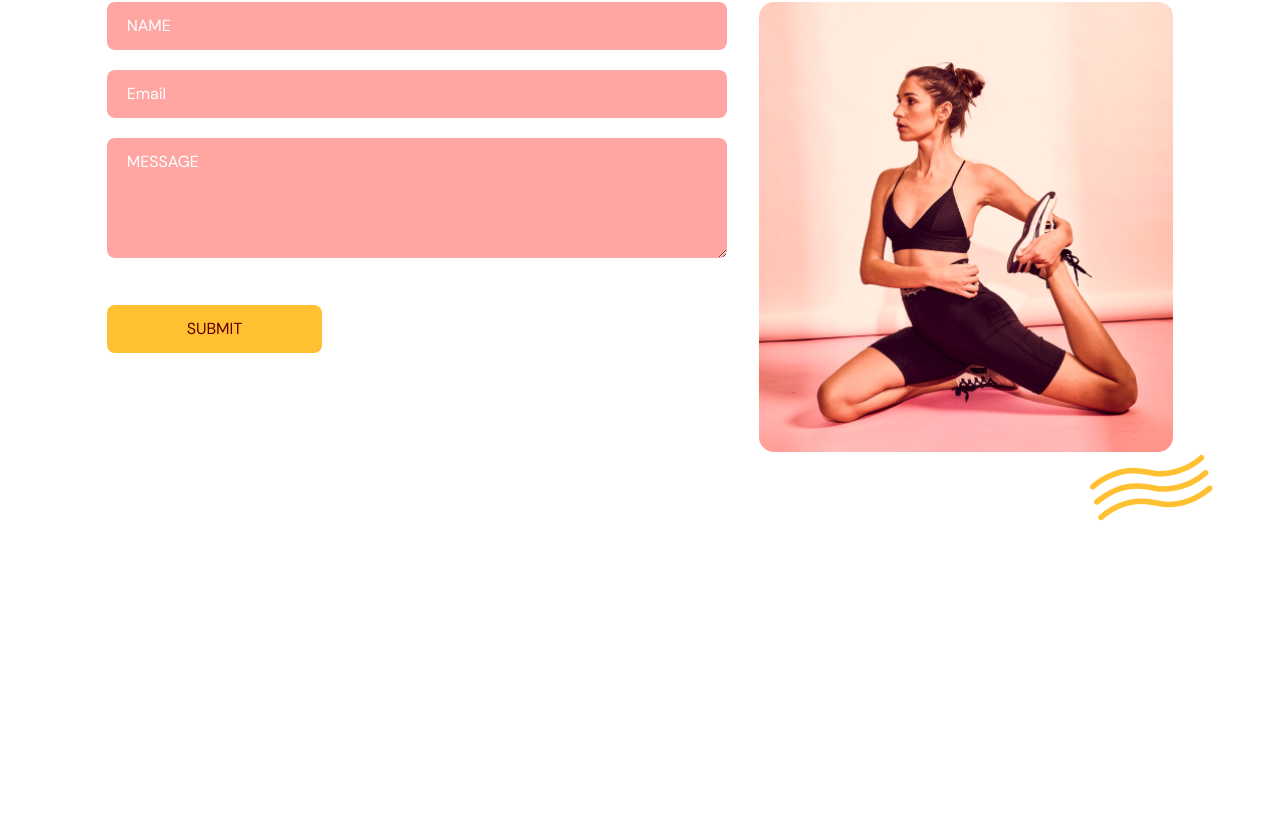
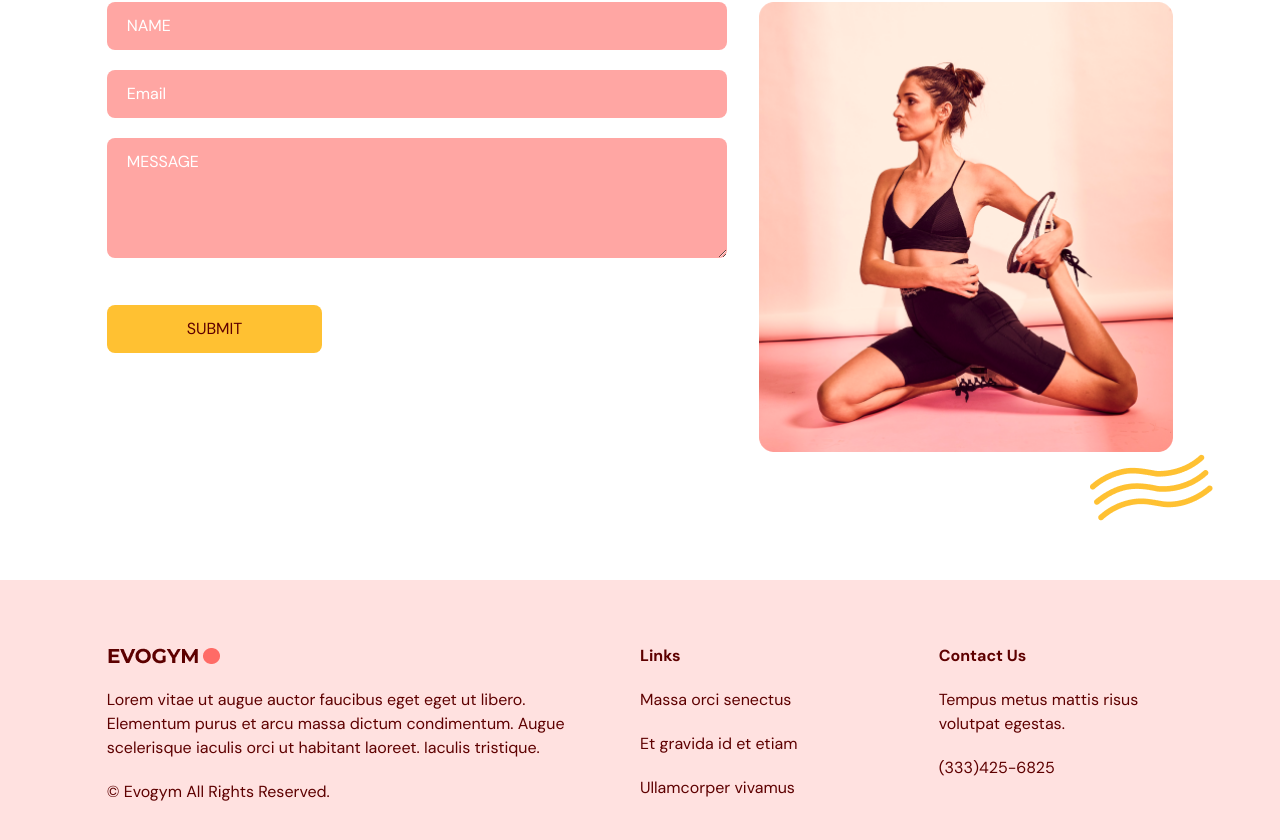
Before and after one commit to YoussefAsaad7/gym-landing-page, a React (Vite) app: page / in a window 1280 px wide. Shown: the part 3252-4092 px from the top of the page. Before the commit the page ends 3832 px from the top, so only its background shows below. Built offline with nearby package versions, Linux system fonts and the light colour scheme.

Commit message:
feat(footer): add footer layout

```diff
--- a/src/App.tsx
+++ b/src/App.tsx
@@ -5,6 +5,7 @@
 import Home from "./scenes/home";
 import OurClasses from "./scenes/ourclasses";
 import { SelectedPage } from "./shared/types";
+import Footer from "./scenes/footer";
 function App() {
   const [isTopOfPage, setIsTopOfPage] = useState<boolean>(true);
   const [selectedPage, setSelectedPage] = useState<SelectedPage>(
@@ -35,6 +36,7 @@
       <Benefits setSelectedPage={setSelectedPage} />
       <OurClasses setSelectedPage={setSelectedPage} />
       <ContactUs setSelectedPage={setSelectedPage} />
+      <Footer />
     </div>
   );
 }
--- /dev/null
+++ b/src/scenes/footer/index.tsx
@@ -0,0 +1,34 @@
+import Logo from "@/assets/Logo.png";
+
+type Props = {};
+
+const Footer = (props: Props) => {
+  return (
+    <footer className="bg-primary-100 py-16">
+      <div className="justify-content mx-auto w-5/6 gap-16 md:flex">
+        <div className="mt-16 basis-1/2 md:mt-0">
+          <img alt="Logo" src={Logo} />
+          <p className="my-5">
+            Lorem vitae ut augue auctor faucibus eget eget ut libero. Elementum
+            purus et arcu massa dictum condimentum. Augue scelerisque iaculis
+            orci ut habitant laoreet. Iaculis tristique.
+          </p>
+          <p>© Evogym All Rights Reserved.</p>
+        </div>
+        <div className="mt-16 basis-1/4 md:mt-0">
+          <h4 className="font-bold">Links</h4>
+          <p className="my-5">Massa orci senectus</p>
+          <p className="my-5">Et gravida id et etiam</p>
+          <p>Ullamcorper vivamus</p>
+        </div>
+        <div className="mt-16 basis-1/4 md:mt-0">
+          <h4 className="font-bold">Contact Us</h4>
+          <p className="my-5">Tempus metus mattis risus volutpat egestas.</p>
+          <p>(333)425-6825</p>
+        </div>
+      </div>
+    </footer>
+  );
+};
+
+export default Footer;
```
